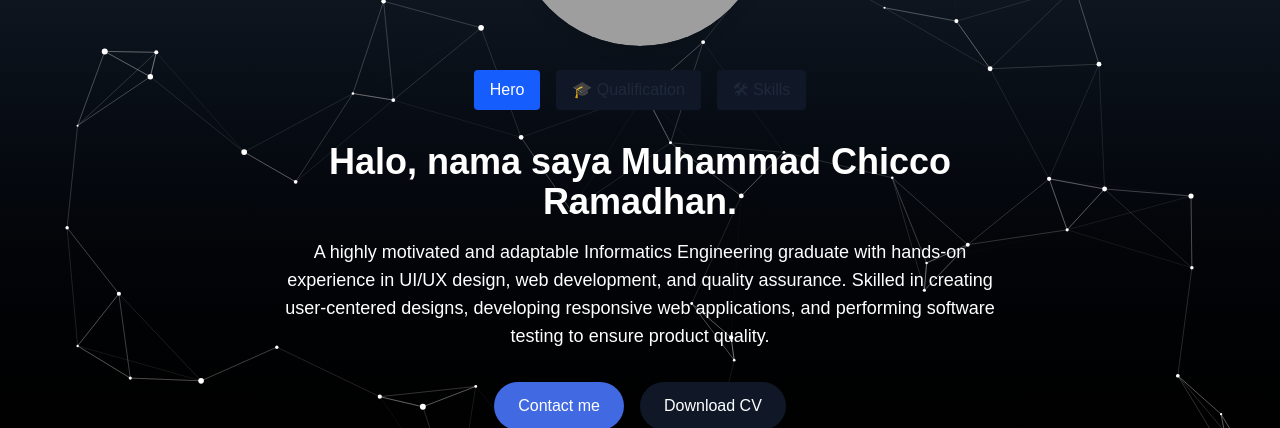
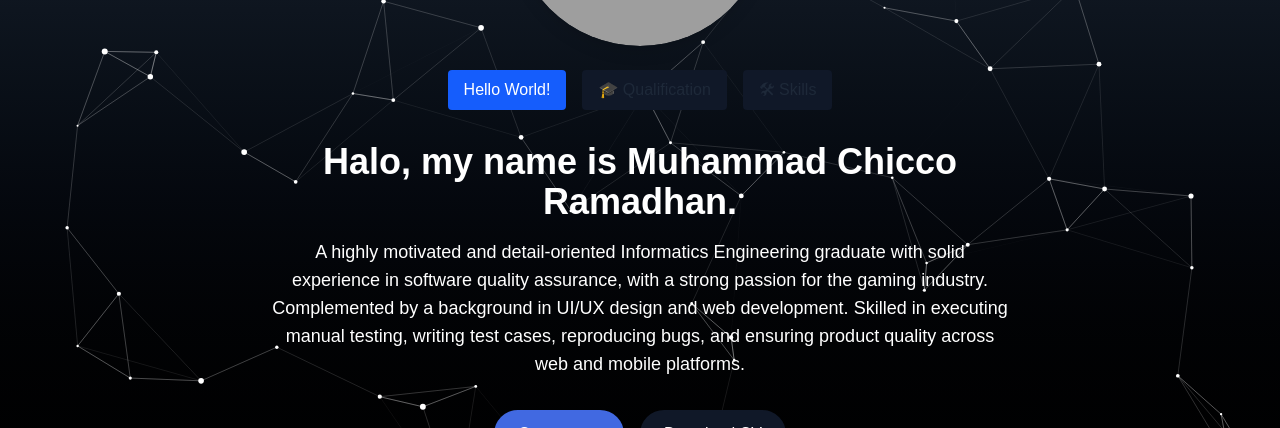
Before and after one commit to ciko16/cikoo16, a Next.js app: page / in a window 1280 px wide. Shown: the part 250-678 px from the top of the page. Built offline with nearby package versions, Linux system fonts and the light colour scheme; grey boxes are pictures that could not be loaded.

Commit message:
ganti pengenalan diri

```diff
--- a/app/page.js
+++ b/app/page.js
@@ -32,7 +32,7 @@ export default function Home() {
   }, [isMuted]);
 
   const tabs = [
-    { id: "hero", label: "Hero" },
+    { id: "hero", label: "Hello World!" },
     { id: "qualification", label: "🎓 Qualification" },
     { id: "skills", label: "🛠 Skills" },
   ];
@@ -109,12 +109,13 @@ export default function Home() {
         {activeTab === "hero" && (
           <section className="text-center px-4">
             <h1 className="text-2xl sm:text-3xl md:text-4xl font-bold mb-4 animate-typing highlight">
-              Halo, nama saya Muhammad Chicco Ramadhan.
+              Halo, my name is Muhammad Chicco Ramadhan.
             </h1>
             <p className="text-lg mb-6">
-              A highly motivated and adaptable Informatics Engineering graduate with hands-on experience in UI/UX
-              design, web development, and quality assurance. Skilled in creating user-centered designs, developing
-              responsive web applications, and performing software testing to ensure product quality.
+              A highly motivated and detail-oriented Informatics Engineering graduate with solid experience in software
+              quality assurance, with a strong passion for the gaming industry. Complemented by a background in UI/UX
+              design and web development. Skilled in executing manual testing, writing test cases, reproducing bugs, and
+              ensuring product quality across web and mobile platforms.
             </p>
             <div className="flex flex-col sm:flex-row justify-center gap-4 mt-8">
               <a href="mailto:muhammadchikor7@gmail.com?subject=Hello&body=Hello%20Chicco,%20I'm%20interested%20with%20your%20portfolio.">
```
